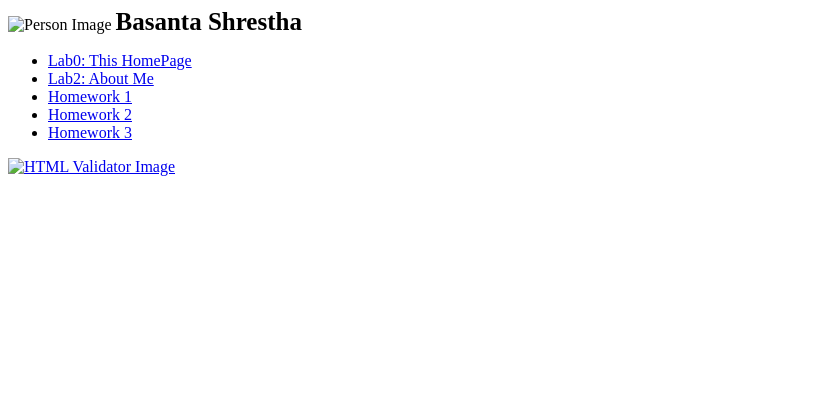
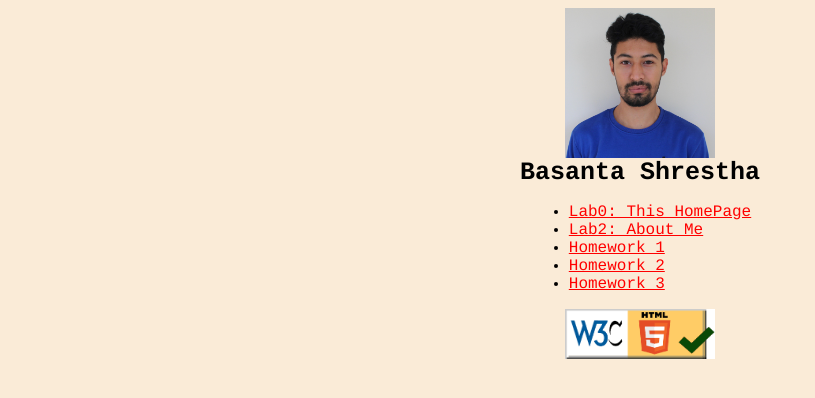
Before and after one commit to sameerstha0012/lab, a plain HTML site: page index.html in a window 1280 px wide. Shown: the whole page, without its empty margins (0-815 px from the left). Drawn offline with Linux system fonts and the light colour scheme; the site is published under a folder, as on GitHub Pages, so addresses that start at the root find nothing.

Commit message:
Update index.html

```diff
--- a/index.html
+++ b/index.html
@@ -5,8 +5,7 @@
     <meta charset="UTF-8">
     <meta name="viewport" content="width=device-width, initial-scale=1.0">
     <title>HomePage</title>
-    <base href="/miu-wap_lab">
-    <link rel="stylesheet" href="/public/css/style.css">
+    <link rel="stylesheet" href="./public/css/style.css">
 </head>
 
 <body>
```
